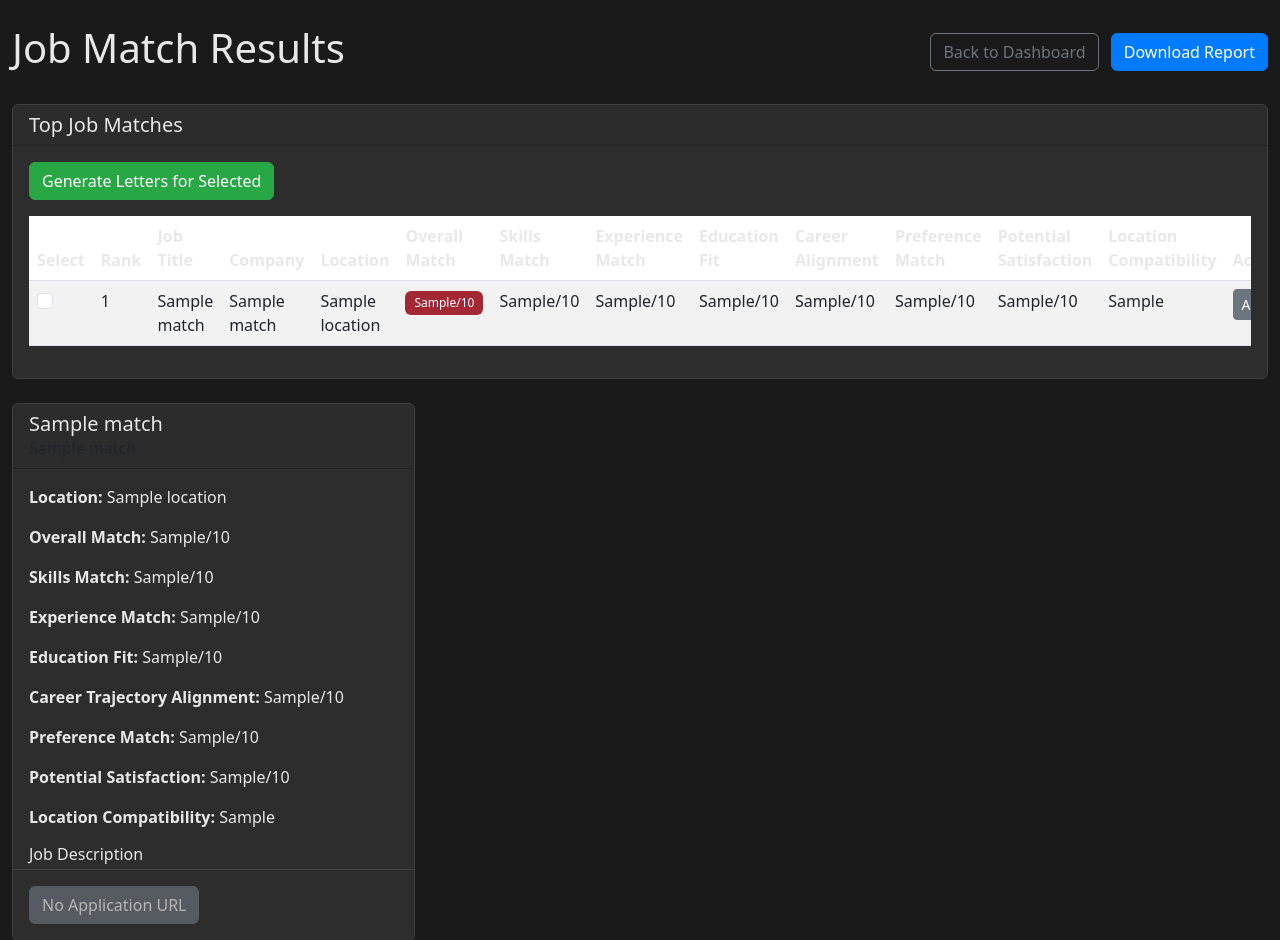
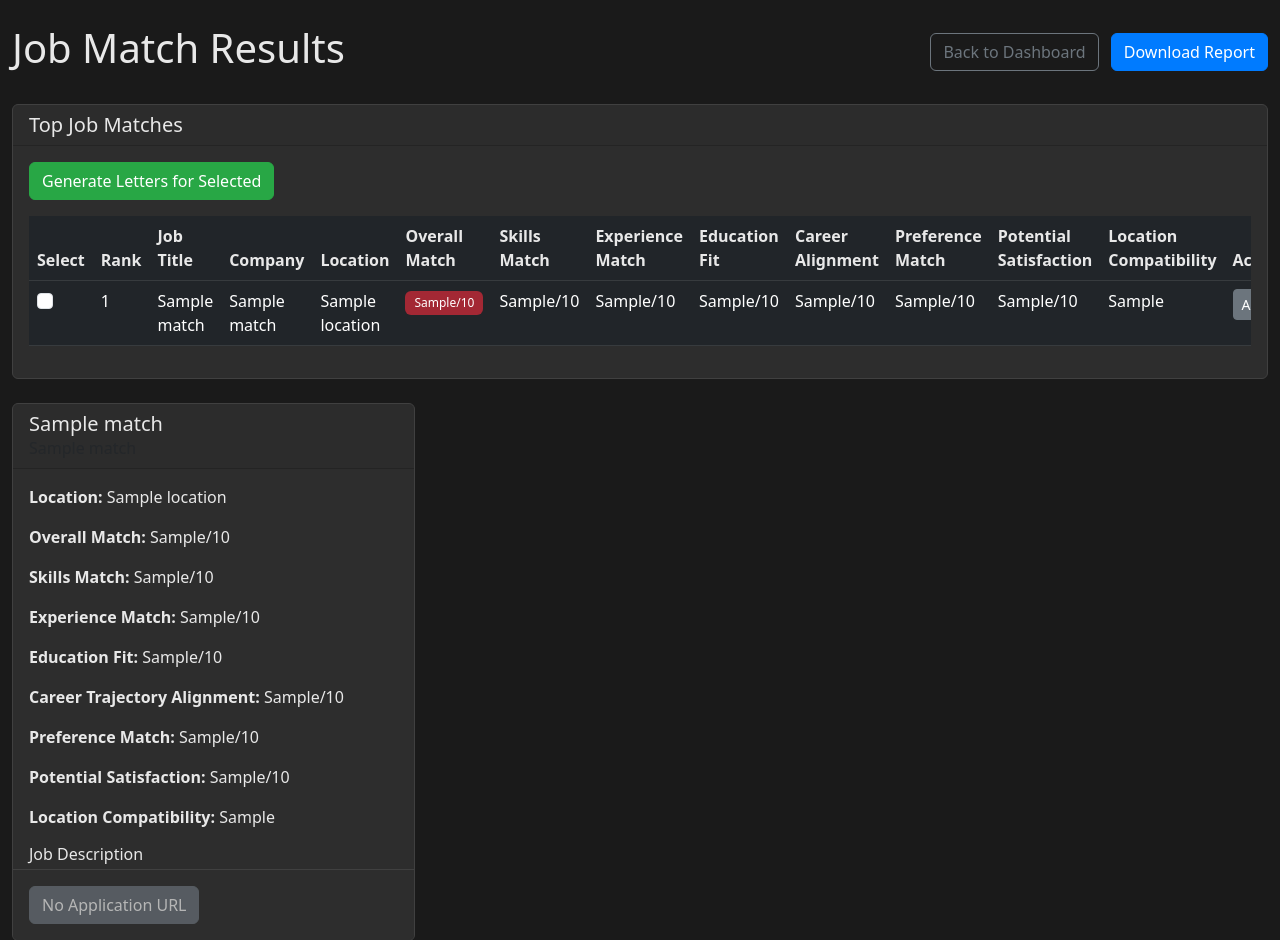
Before and after one commit to ClaudioLutz/JobSearchAI, a Flask app: template templates/results.html in a window 1280 px wide. Shown: the top 940 px of the page. Run offline with Flask 3, Linux system fonts and the light colour scheme; the template is opened without the code that fills it: most values are stand-ins (such as "Sample title", 1, 10 or a date in 2020); some libraries are stand-ins or nearby versions.

Commit message:
Style: Apply dark theme to results table

```diff
--- a/templates/results.html
+++ b/templates/results.html
@@ -42,7 +42,7 @@
                         <span id="selected-status" class="ms-2"></span> <!-- For status messages -->
                     </div>
                     <div class="table-responsive">
-                        <table class="table table-striped table-hover">
+                        <table class="table table-dark table-hover"> <!-- Added table-dark, removed table-striped -->
                             <thead>
                                 <tr>
                                     <th>Select</th>
```
